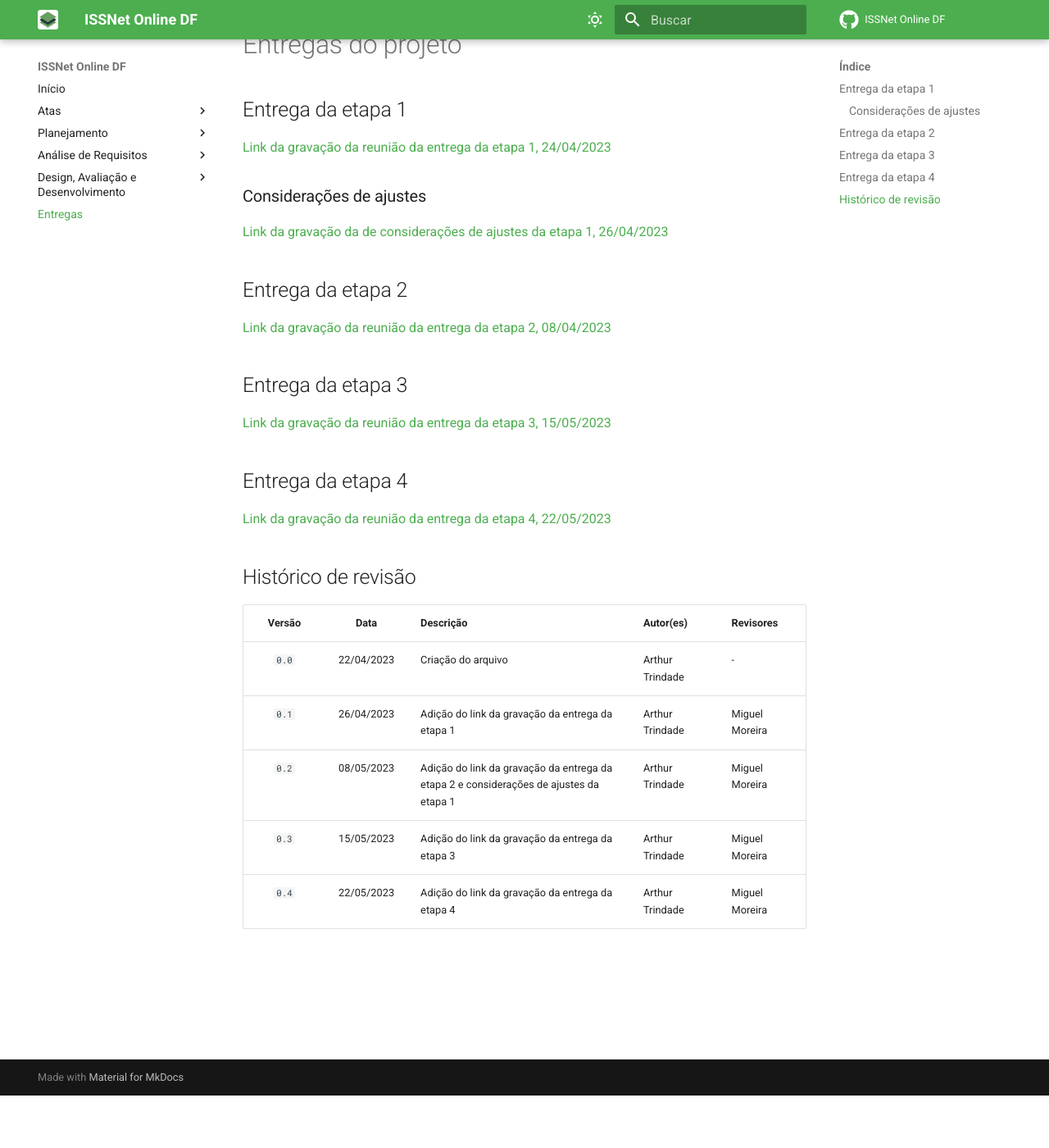
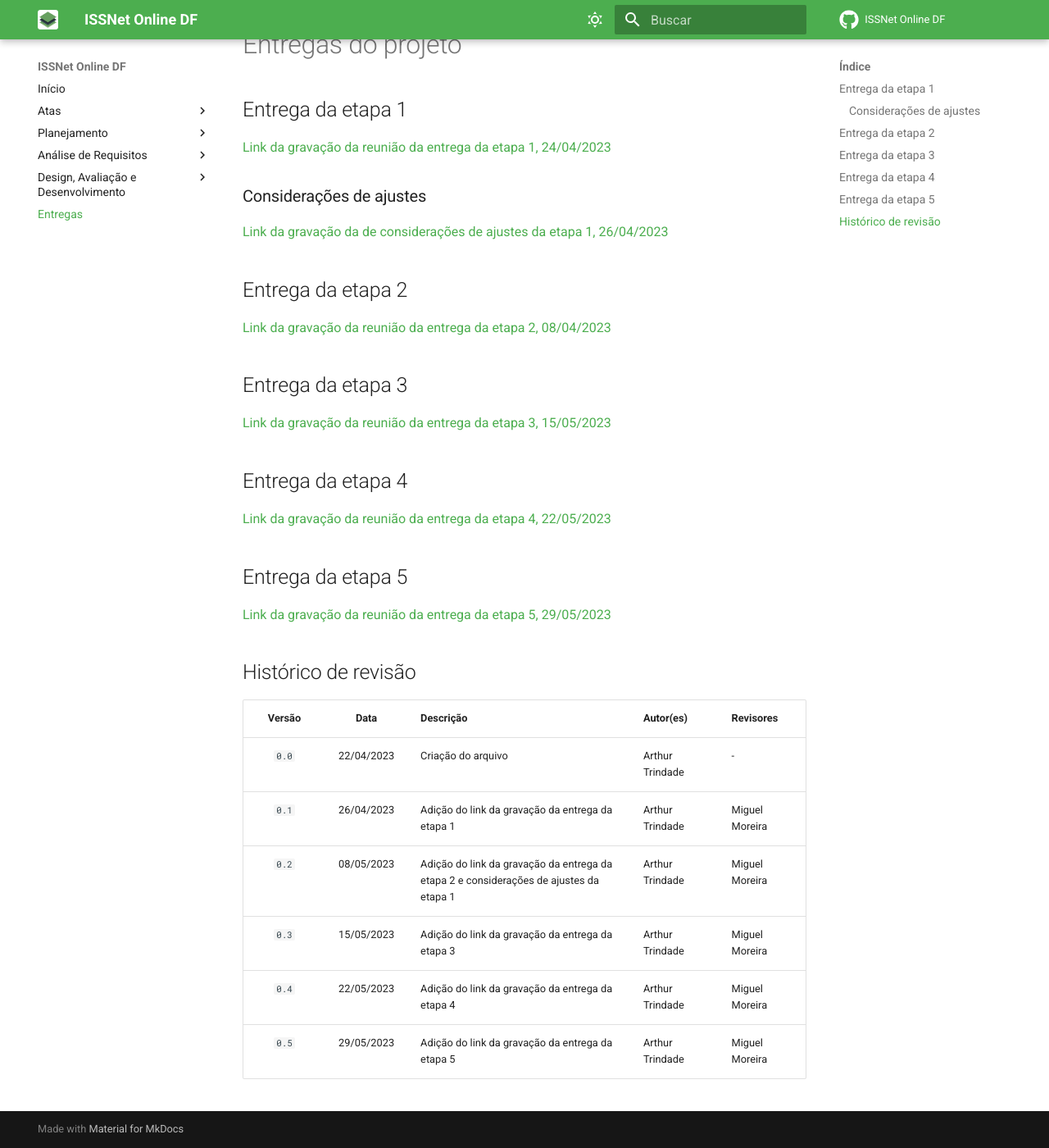
Before and after one commit to Interacao-Humano-Computador/2023.1-ISSNet, an MkDocs documentation site: the page built from gitpages/docs/entregas.md, in a window 1280 px wide and 1400 px high, scrolled down 64 px. Shown: the whole window at 82% size. Built offline with MkDocs 1.6.1 and Material for MkDocs 9.7.7, drawn with Linux system fonts in a browser that asks for light colours; comment, search, counter and statistics services are not loaded.

Commit message:
adição do link para a apresentação da entrega 5

```diff
--- a/gitpages/docs/entregas.md
+++ b/gitpages/docs/entregas.md
@@ -15,6 +15,9 @@
 ## Entrega da etapa 4
 [Link da gravação da reunião da entrega da etapa 4, 22/05/2023](https://youtu.be/K8KVa6vwth4)
 
+## Entrega da etapa 5
+[Link da gravação da reunião da entrega da etapa 5, 29/05/2023](https://youtu.be/yHoP6SYKnKo)
+
 ## Histórico de revisão
 | Versão     | Data        | Descrição            | Autor(es)                          | Revisores  |
 | :--------: | :---------: | -------------------- | ---------------------------------- | ---------- |
@@ -23,3 +26,4 @@
 | `0.2`      |  08/05/2023 | Adição do link da gravação da entrega da etapa 2 e considerações de ajustes da etapa 1 | Arthur Trindade | Miguel Moreira |
 | `0.3`      |  15/05/2023 | Adição do link da gravação da entrega da etapa 3 | Arthur Trindade | Miguel Moreira |
 | `0.4`      |  22/05/2023 | Adição do link da gravação da entrega da etapa 4 | Arthur Trindade | Miguel Moreira |
+| `0.5`      |  29/05/2023 | Adição do link da gravação da entrega da etapa 5 | Arthur Trindade | Miguel Moreira |
```
Also changed, not shown: gitpages/docs/planejamento/cronograma/cronograma_exec.md (+22 -7 lines), gitpages/docs/planejamento/cronograma/cronograma_plan.md (+2 -2 lines).
